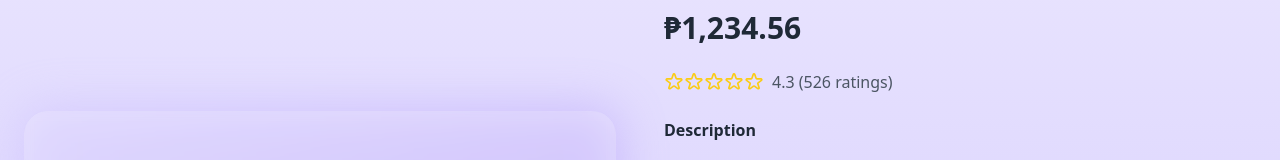
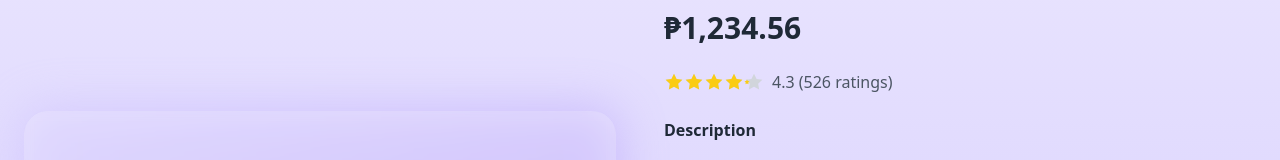
Before and after one commit to BinaryBandits03/project2, a SvelteKit app: page /Shop in a window 1280 px wide. Shown: the part 175-335 px from the top of the page. Built offline with nearby package versions, Linux system fonts and the light colour scheme.

Commit message:
Fix some functions and Designs

```diff
--- a/src/routes/Shop/+page.svelte
+++ b/src/routes/Shop/+page.svelte
@@ -48,8 +48,13 @@
   }
 
 
-    // Helper function to create star array for rating
+    // create star array for rating
     const stars = Array(5);
+
+    function getStarFill(starIndex: number): string {
+    const fillAmount = Math.max(0, Math.min(1, rating - starIndex));
+    return `${fillAmount * 100}%`;
+  }
   </script>
 
   <div class="min-h-screen bg-gradient-to-b from-violet-100 via-violet-200 to-violet-300 flex flex-col overflow-hidden">
@@ -102,24 +107,36 @@
             </div>
 
             <!-- Rating -->
-            <div class="flex items-center space-x-2">
-              <div class="flex text-yellow-400">
-                {#each Array(5) as i}
-                  <svg
-                    xmlns="http://www.w3.org/2000/svg"
-                    class="h-5 w-5"
-                    fill={i < rating ? 'currentColor' : 'none'}
-                    viewBox="0 0 24 24"
-                    stroke="currentColor">
-                    <path
-                      stroke-linecap="round"
-                      stroke-linejoin="round"
-                      stroke-width="2"
-                      d="M11.049 2.927c.3-.921 1.603-.921 1.902 0l1.519 4.674a1 1 0 00.95.69h4.915c.969 0 1.371 1.24.588 1.81l-3.976 2.888a1 1 0 00-.363 1.118l1.518 4.674c.3.922-.755 1.688-1.538 1.118l-3.976-2.888a1 1 0 00-1.176 0l-3.976 2.888c-.783.57-1.838-.197-1.538-1.118l1.518-4.674a1 1 0 00-.363-1.118l-3.976-2.888c-.784-.57-.38-1.81.588-1.81h4.914a1 1 0 00.951-.69l1.519-4.674z"/>
-                  </svg>
+            <div class="flex items-center gap-2">
+              <div class="flex">
+                {#each stars as _, i}
+                  <div class="relative w-5 h-5">
+                    <!-- Empty star (background) -->
+                    <svg
+                      class="absolute w-full h-full text-gray-300"
+                      xmlns="http://www.w3.org/2000/svg"
+                      viewBox="0 0 24 24"
+                      fill="currentColor"
+                    >
+                      <path d="M12 2l3.09 6.26L22 9.27l-5 4.87 1.18 6.88L12 17.77l-6.18 3.25L7 14.14 2 9.27l6.91-1.01L12 2z"/>
+                    </svg>
+                    <!-- Filled star (overlay) -->
+                    <div class="absolute w-full h-full overflow-hidden" style="width: {getStarFill(i)}">
+                      <svg
+                        class="w-full h-full text-yellow-400"
+                        xmlns="http://www.w3.org/2000/svg"
+                        viewBox="0 0 24 24"
+                        fill="currentColor"
+                      >
+                        <path d="M12 2l3.09 6.26L22 9.27l-5 4.87 1.18 6.88L12 17.77l-6.18 3.25L7 14.14 2 9.27l6.91-1.01L12 2z"/>
+                      </svg>
+                    </div>
+                  </div>
                 {/each}
               </div>
-              <span class="text-gray-600">{rating} ({totalRatings} ratings)</span>
+              <span class="text-gray-600">
+                {rating} ({totalRatings} ratings)
+              </span>
             </div>
 
           <!-- Description -->
@@ -134,7 +151,7 @@
               perfect for backyard parties or beach days. The sleek, modern design features intuitive touch controls,
               oice assistant compatibility, and a built-in microphone for hands-free calls, all wrapped in a premium fabric covering
               that looks as good as it sounds. Experience premium sound without the premium price tag – the SoundWave Pro X delivers
-              professional-grade audio quality and features at just $129.99, making it the smart choice for discerning music lovers.
+              professional-grade audio quality and features at just $1234.56, making it the smart choice for discerning music lovers.
             </p>
           </div>
 
```
